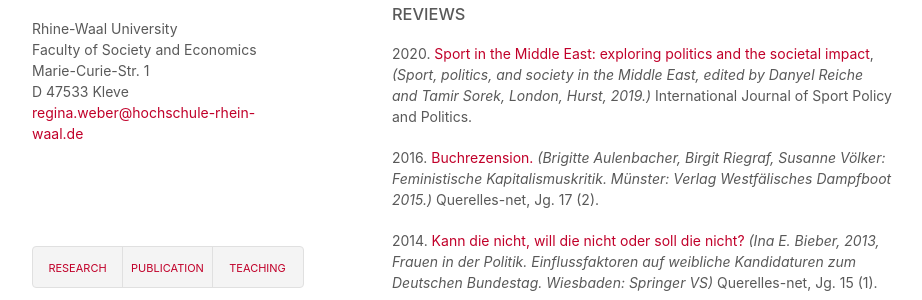
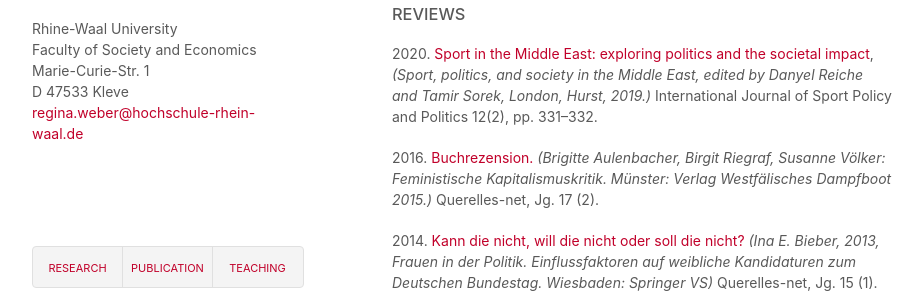
Before and after one commit to robertocabreratapia/robertocabreratapia.github.io, a Jekyll site: the page built from publication.html, in a window 1280 px wide and 900 px high, scrolled down 1332 px. Shown: the part 173-473 px from the top of the window, without its empty margins (178-1100 px from the left). Built offline with Jekyll 4.4.1, drawn with Linux system fonts in a browser that asks for light colours.

Commit message:
Update publication.html

```diff
--- a/publication.html
+++ b/publication.html
@@ -24,7 +24,7 @@ layout: default
  <p>2012. with D. Houben and J. Dusdal. Bildungsbeteiligung und soziale Partizipation von Migrantinnen und Migranten, P. Pielage et al. (ed.), <a href="http://library.fes.de/pdf-files/wiso/09198.pdf">Soziale Ungleichheit in der Einwanderungsgesellschaft. Kategorien, Konzepte, Einflussfaktoren</a> </a>, Bochum.</p>
 
 <h3>Reviews</h3>
-<p>2020. <a href="https://dx.doi.org/10.1080/19406940.2020.1739735">Sport in the Middle East: exploring politics and the societal impact</a>, <em>(Sport, politics, and society in the Middle East, edited by Danyel Reiche and Tamir Sorek, London, Hurst, 2019.)</em> International Journal of Sport Policy and Politics.</p>
+<p>2020. <a href="https://dx.doi.org/10.1080/19406940.2020.1739735">Sport in the Middle East: exploring politics and the societal impact</a>, <em>(Sport, politics, and society in the Middle East, edited by Danyel Reiche and Tamir Sorek, London, Hurst, 2019.)</em> International Journal of Sport Policy and Politics 12(2), pp. 331–332.</p>
 <p>2016. <a href="https://dx.doi.org/10.14766/1187">Buchrezension.</a> <em> (Brigitte Aulenbacher, Birgit Riegraf, Susanne Völker: Feministische Kapitalismuskritik. Münster: Verlag Westfälisches Dampfboot 2015.) </em> Querelles-net, Jg. 17 (2).</p>
 <p>2014. <a href="http://www.querelles-net.de/index.php/qn/article/view/1111">Kann die nicht, will die nicht oder soll die nicht?</a> <em>(Ina E. Bieber, 2013, Frauen in der Politik. Einflussfaktoren auf weibliche Kandidaturen zum Deutschen Bundestag. Wiesbaden: Springer VS)</em> Querelles-net, Jg. 15 (1).</p>
 <p>2012. <a href="https://www.budrich-journals.de/index.php/gender/article/view/17922/15597">Rezension.</a> <em>Robert Claus, Esther Lehnert, Yves Müller (Hrsg.), 2010: "Was ein rechter Mann ist ...- Männlichkeiten im Rechtsextremismus</em>. Gender 2/2012: 169-171, <a href="http://www.rosalux.de/fileadmin/rls_uploads/pdfs/Publ-Texte/Texte_68.pdf">link to reviewed book</a>.</p>
```
